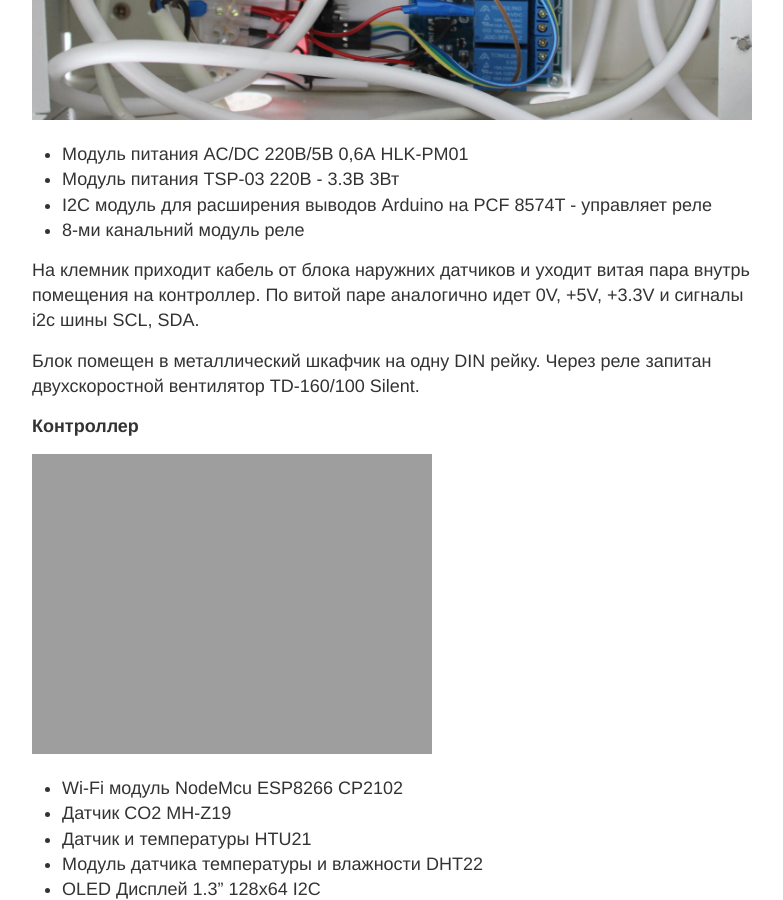
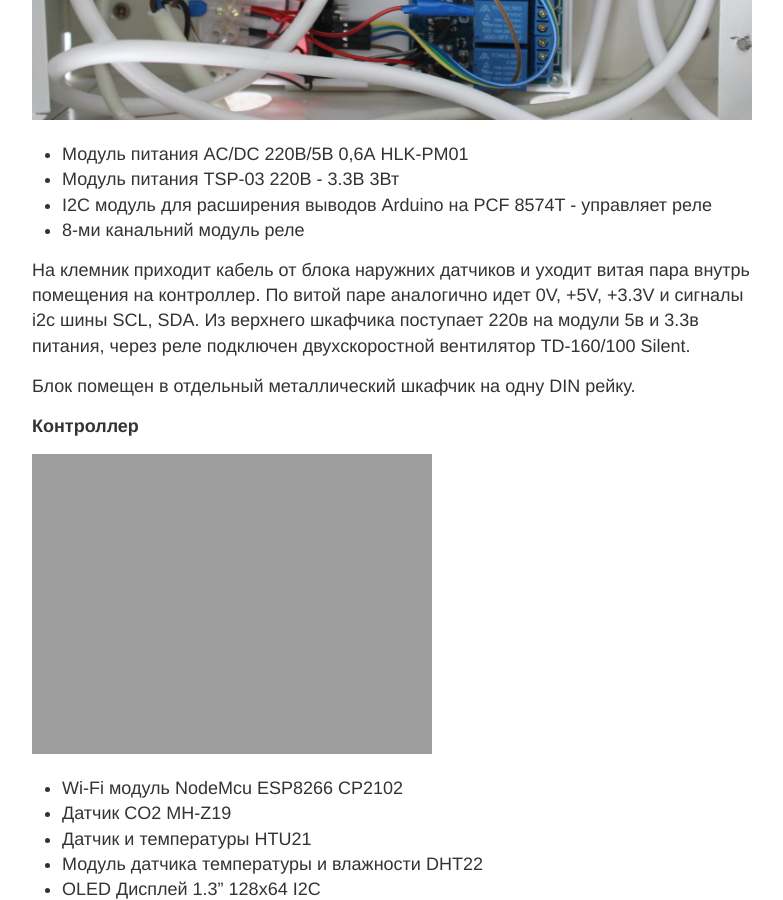
Before and after one commit to decrafts/r, a Jekyll site: the page built from _posts/2017/11/2017-11-16-climate-control-system-for-the-apartment.md, in a window 1280 px wide and 900 px high, scrolled down 3956 px. Shown: the whole window, without its empty margins (248-1031 px from the left). Built offline with Jekyll 4.4.1, drawn with Linux system fonts in a browser that asks for light colours; comment, search, counter and statistics services are not loaded.

Commit message:
Update 2017-11-16-climate-control-system-for-the-apartment.md

```diff
--- a/_posts/2017/11/2017-11-16-climate-control-system-for-the-apartment.md
+++ b/_posts/2017/11/2017-11-16-climate-control-system-for-the-apartment.md
@@ -69,9 +69,10 @@ ESP8266 был выбран из-за доступности, простоты
 
 На клемник приходит кабель от блока наружних датчиков и уходит витая пара внутрь помещения на контроллер.
 По витой паре аналогично идет 0V, +5V, +3.3V и сигналы i2c шины SCL, SDA.
+Из верхнего шкафчика поступает 220в на модули 5в и 3.3в питания,
+через реле подключен двухскоростной вентилятор TD-160/100 Silent.
 
-Блок помещен в металлический шкафчик на одну DIN рейку.
-Через реле запитан двухскоростной вентилятор TD-160/100 Silent.
+Блок помещен в отдельный металлический шкафчик на одну DIN рейку.
 
 **Контроллер**
 
```
